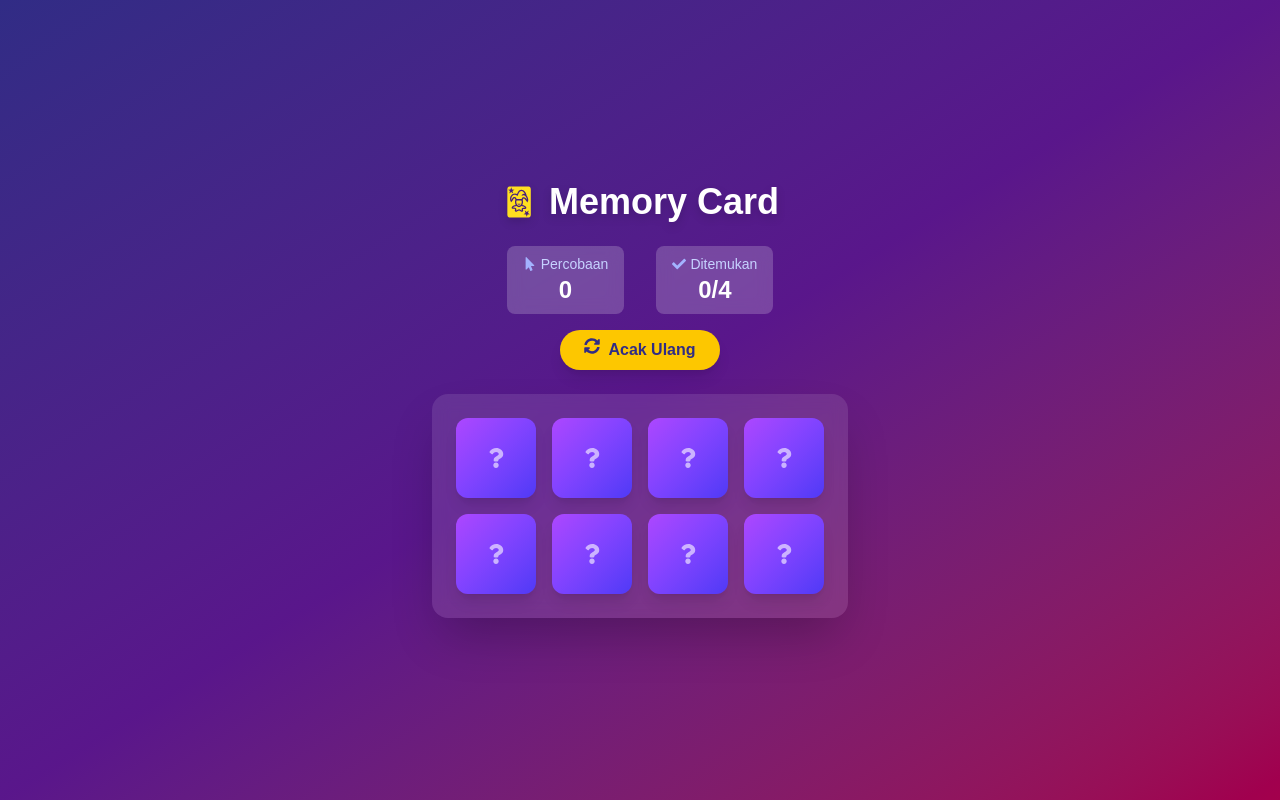
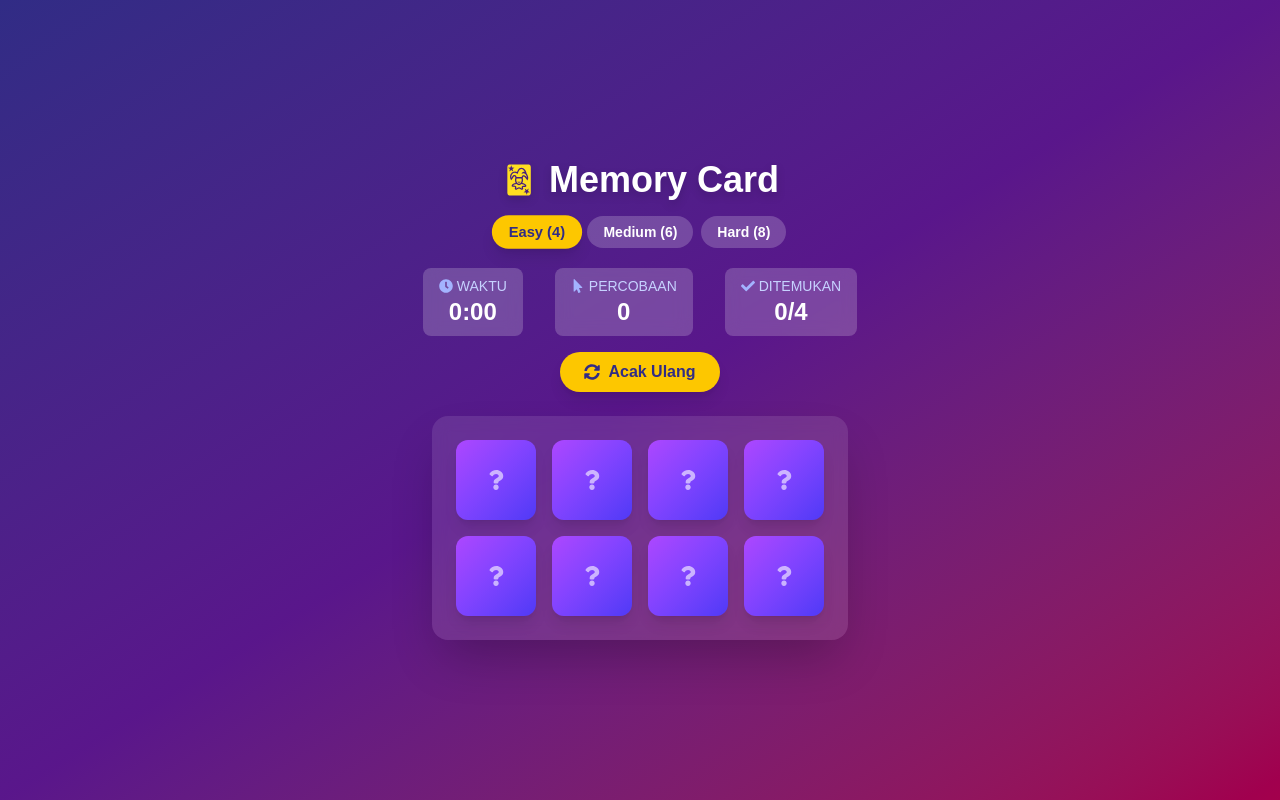
Before and after one commit to Soheee1/UGD4_C_2916, a Next.js app: page / in a window 1280 px wide. Built offline with nearby package versions, Linux system fonts and the light colour scheme.

Commit message:
Feature Update
Adding Difficulty and Improving Memory  Card Game UI

```diff
--- a/src/app/page.js
+++ b/src/app/page.js
@@ -1,50 +1,80 @@
 'use client';
 
-import React, { useState, useEffect } from "react";
+import React, { useState, useEffect, useRef } from "react";
 import GameBoard from "@/components/GameBoard";
 import ScoreBoard from "@/components/ScoreBoard";
 
 import { GiCardJoker } from 'react-icons/gi';
-import { FaAppleAlt, FaLemon, FaHeart, FaStar } from "react-icons/fa";
+import { FaAppleAlt, FaLemon, FaHeart, FaStar, FaWater, FaBolt, FaSnowflake, FaCloud } from "react-icons/fa";
 
 const ICONS = [
-  { icon: FaAppleAlt, color: '#ef4444'},
-  { icon: FaLemon, color:'#eab308'},
-  { icon: FaHeart, color:'#ec4899'},
-  { icon: FaStar, color:'#f97316'},
+  { icon: FaAppleAlt, color: '#ef4444' },
+  { icon: FaLemon, color: '#eab308' },
+  { icon: FaHeart, color: '#ec4899' },
+  { icon: FaStar, color: '#f97316' },
+  { icon: FaWater, color: '#2b65ec' },
+  { icon: FaBolt, color: '#facc15' },
+  { icon: FaSnowflake, color: '#38bdf8' },
+  { icon: FaCloud, color: '#a5b4fc' },
 ];
+
+const DIFFICULTY = {
+  Easy: { pairs: 4 },
+  Medium: { pairs: 6 },
+  Hard: { pairs: 8 },
+};
 
 const shuffleArray = (array) => {
   const shuffled = [...array];
-  for (let i = shuffled.length -1; i>0; i--) {
+  for (let i = shuffled.length - 1; i > 0; i--) {
     const j = Math.floor(Math.random() * (i + 1));
     [shuffled[i], shuffled[j]] = [shuffled[j], shuffled[i]];
   }
   return shuffled;
 };
 
-const createCards = () => {
-  const paired = ICONS.flatMap((item, index) => [
-    { id: index * 2, icon: item.icon, color: item.color, pairId: index},
-    { id: index * 2 + 1, icon: item.icon, color: item.color, pairId: index},
+const createCards = (pairs) => {
+  const selected = ICONS.slice(0, pairs);
+  const paired = selected.flatMap((item, index) => [
+    { id: index * 2, icon: item.icon, color: item.color, pairId: index },
+    { id: index * 2 + 1, icon: item.icon, color: item.color, pairId: index },
   ]);
   return shuffleArray(paired);
 };
 
+const formatTime = (seconds) => {
+  const m = Math.floor(seconds / 60);
+  const s = seconds % 60;
+  return `${m}:${s.toString().padStart(2, '0')}`;
+};
+
 export default function Home() {
-  const [cards, setCards] = useState([]);
+  const [difficulty, setDifficulty] = useState('Easy');
+  const [cards, setCards] = useState(() => createCards(4));
+  const [flippedCards, setFlippedCards] = useState([]);
+  const [matchedCards, setMatchedCards] = useState([]);
+  const [moves, setMoves] = useState(0);
+  const [time, setTime] = useState(0);
+  const [isRunning, setIsRunning] = useState(false);
+  const timerRef = useRef(null);
 
-  const [flippedCards, setFlippedCards] = useState([]);
+  useEffect(() => {
+    if (isRunning) {
+      timerRef.current = setInterval(() => setTime(prev => prev + 1), 1000);
+    } else {
+      clearInterval(timerRef.current);
+    }
+    return () => clearInterval(timerRef.current);
+  }, [isRunning]);
 
-  const [matchedCards, setMatchedCards] = useState([]);
+  useEffect(() => {
+    const totalPairs = DIFFICULTY[difficulty].pairs;
+    if (matchedCards.length / 2 === totalPairs && totalPairs > 0) {
+      setIsRunning(false);
+    }
+  }, [matchedCards, difficulty]);
 
-  const [moves, setMoves] = useState(0);
-
-  useEffect (() => {
-    setCards(createCards());
-  }, []);
-
-  useEffect (() => {
+  useEffect(() => {
     if (flippedCards.length === 2) {
       const [firstId, secondId] = flippedCards;
       const firstCard = cards.find(c => c.id === firstId);
@@ -56,39 +86,69 @@ export default function Home() {
         setMatchedCards(prev => [...prev, firstId, secondId]);
         setFlippedCards([]);
       } else {
-        const timer = setTimeout(() => {
-          setFlippedCards([]);
-        }, 800);
-        return() => clearTimeout(timer);
+        const t = setTimeout(() => setFlippedCards([]), 800);
+        return () => clearTimeout(t);
       }
     }
   }, [flippedCards, cards]);
 
   const handleCardFlip = (id) => {
+    if (!isRunning) setIsRunning(true);
     if (flippedCards.length < 2 && !flippedCards.includes(id)) {
       setFlippedCards(prev => [...prev, id]);
     }
   };
 
-  const resetGame = ()  => {
-    setCards(createCards());
+  const resetGame = (level = difficulty) => {
+    clearInterval(timerRef.current);
+    setCards(createCards(DIFFICULTY[level].pairs));
     setFlippedCards([]);
     setMatchedCards([]);
     setMoves(0);
+    setTime(0);
+    setIsRunning(false);
   };
+
+  const handleDifficulty = (level) => {
+    setDifficulty(level);
+    resetGame(level);
+  };
+
+  const totalPairs = DIFFICULTY[difficulty].pairs;
+  const isGameComplete = matchedCards.length / 2 === totalPairs;
+
+  const gridCols = difficulty === 'Hard' ? 4 : 4;
 
   return (
     <div className="min-h-screen flex flex-col items-center justify-center bg-gradient-to-br from-indigo-900 via-purple-900 to-pink-800 p-4">
-      <h1 className="text-4xl font-bold mb-6 text-white drop-shadow-lg flex items-center gap-3">
-        <GiCardJoker className="text-yellow-300 text-4xl"/>
+      <h1 className="text-4xl font-bold mb-4 text-white drop-shadow-lg flex items-center gap-3">
+        <GiCardJoker className="text-yellow-300 text-4xl" />
         Memory Card
       </h1>
 
+      <div className="flex gap-2 mb-5">
+        {Object.keys(DIFFICULTY).map((level) => (
+          <button
+            key={level}
+            onClick={() => handleDifficulty(level)}
+            className={`px-4 py-1.5 rounded-full font-semibold text-sm transition-all duration-200
+              ${difficulty === level
+                ? 'bg-yellow-400 text-indigo-900 shadow-lg scale-105'
+                : 'bg-white/20 text-white hover:bg-white/30'
+              }`}
+          >
+            {level} ({DIFFICULTY[level].pairs})
+          </button>
+        ))}
+      </div>
+
       <ScoreBoard
+        time={formatTime(time)}
         moves={moves}
-        matchedCount={matchedCards.length/2}
-        totalPairs={ICONS.length}
-        onReset={resetGame}
+        matchedCount={matchedCards.length / 2}
+        totalPairs={totalPairs}
+        onReset={() => resetGame()}
+        isGameComplete={isGameComplete}
       />
 
       <div className="bg-white/10 backdrop-blur-sm p-6 rounded-2xl shadow-2xl">
@@ -97,6 +157,7 @@ export default function Home() {
           flippedCards={flippedCards}
           matchedCards={matchedCards}
           onFlip={handleCardFlip}
+          cols={gridCols}
         />
       </div>
     </div>
--- a/src/components/ScoreBoard.js
+++ b/src/components/ScoreBoard.js
@@ -1,36 +1,43 @@
     import React from "react";
     import { FaClock, FaMousePointer, FaSyncAlt, FaRedo, FaCheck } from "react-icons/fa";
 
-function ScoreBoard ({moves, matchedCount, totalPairs, onReset}) {
+    function ScoreBoard ({time, moves, matchedCount, totalPairs, onReset}) {
         const isGameComplete = matchedCount === totalPairs;
 
         return (
             <div className="text-center mb-6">
                 <div className="flex justify-center gap-8 mb-4">
-                <div className="bg-white/20 backdrop-blur-sm px-4 py-2 rounded-lg">
+                    <div className="bg-white/20 backdrop-blur-sm px-4 py-2 rounded-lg min-w-[80px]">
                         <p className="text-sm text-indigo-200 flex items-center justify-center gap-1">
-                        <FaMousePointer className="text-indigo-300" />  Percobaan
+                            <FaClock className="text-indigo-300"/> WAKTU
+                        </p>
+                        <p className="text-2xl font-bold text-white">{time}</p>
+                    </div>
+
+                    <div className="bg-white/20 backdrop-blur-sm px-4 py-2 rounded-lg min-w-[80px]">
+                        <p className="text-sm text-indigo-200 flex items-center justify-center gap-1">
+                            <FaMousePointer className="text-indigo-300" />  PERCOBAAN
                         </p>
                         <p className="text-2xl font-bold text-white">{moves}</p>
                     </div>
-                <div className="bg-white/20 backdrop-blur-sm px-4 py-2 rounded-lg">
+
+                    <div className="bg-white/20 backdrop-blur-sm px-4 py-2 rounded-lg min-w-[80px]">
                         <p className="text-sm text-indigo-200 flex items-center justify-center gap-1">
-                        <FaCheck className="text-indigo-300" /> Ditemukan
+                            <FaCheck className="text-indigo-300" /> DITEMUKAN
                         </p>
                         <p className="text-2xl font-bold text-white">{matchedCount}/{totalPairs}</p>
                     </div>
                 </div>
 
                 {isGameComplete  && (
-                <p className="text-yellow-300 font-bold text-lg mb-2 animate-pulse">
-                    Selamat ! Kamu Menang dalam {moves} Percobaan !!!
+                    <p className="text-yellow-300 font-bold text-lg mb-3 animate-pulse">
+                        🎉🎉 Selamat ! Kamu Menang dalam {time} dan dalam waktu {moves}  🎉🎉
                     </p>
                 )}
 
                 <button
                     onClick={onReset}
-                className="px-6 py-2 bg-yellow-400 text-indigo-900 font-bold rounded-full hover:bg-yellow-300
-                transition-colors duration-200 shadow-lg flex item-center gap-2 mx-auto"
+                    className="px-6 py-2 bg-yellow-400 text-indigo-900 font-bold rounded-full hover:bg-yellow-300 transition-all duration-200 shadow-lg flex items-center gap-2 mx-auto hover:scale-105"
                 >
                     {isGameComplete ? <FaRedo /> : <FaSyncAlt />}
                     {isGameComplete ? 'Main Lagi' : 'Acak Ulang'}
```
Also changed, not shown: package.json (+5 -3 lines), 1 other file (tests, documents, lock files or other folders). Lines whose indentation alone changed are shown as unchanged.
